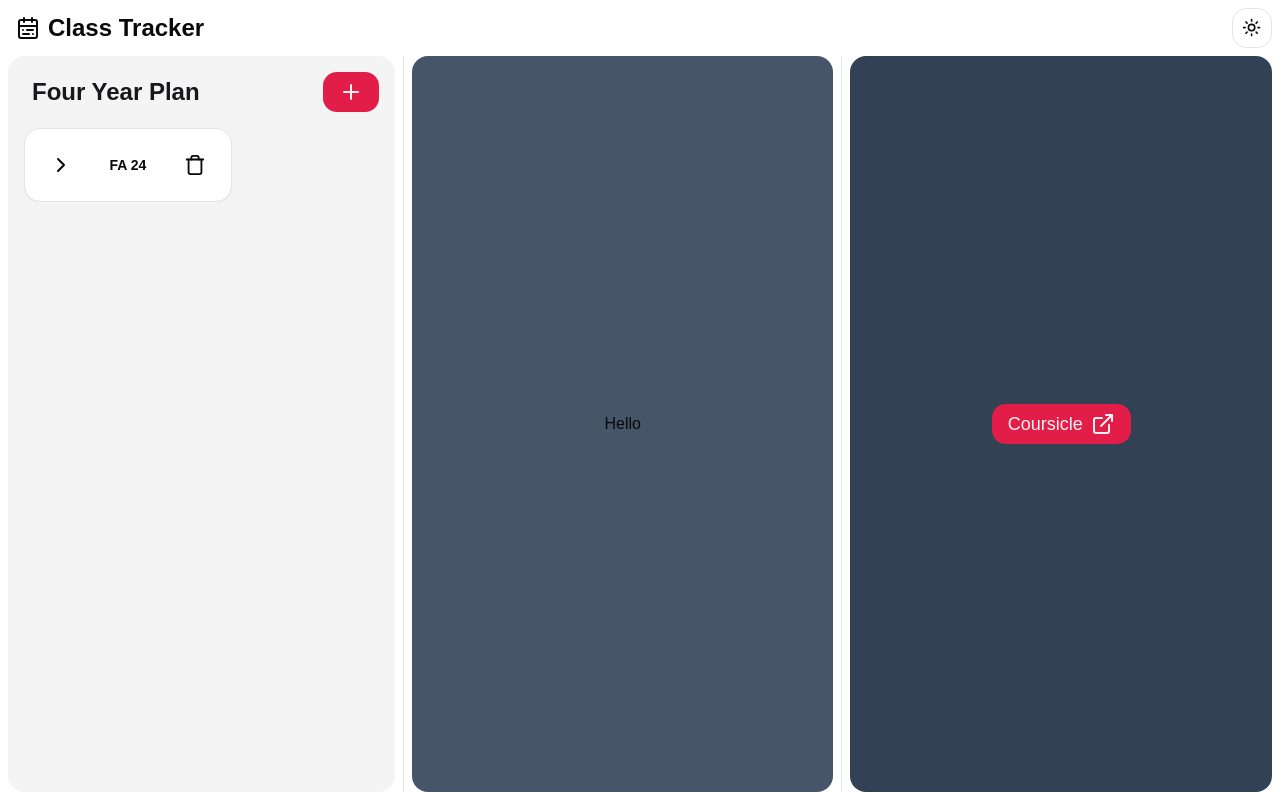
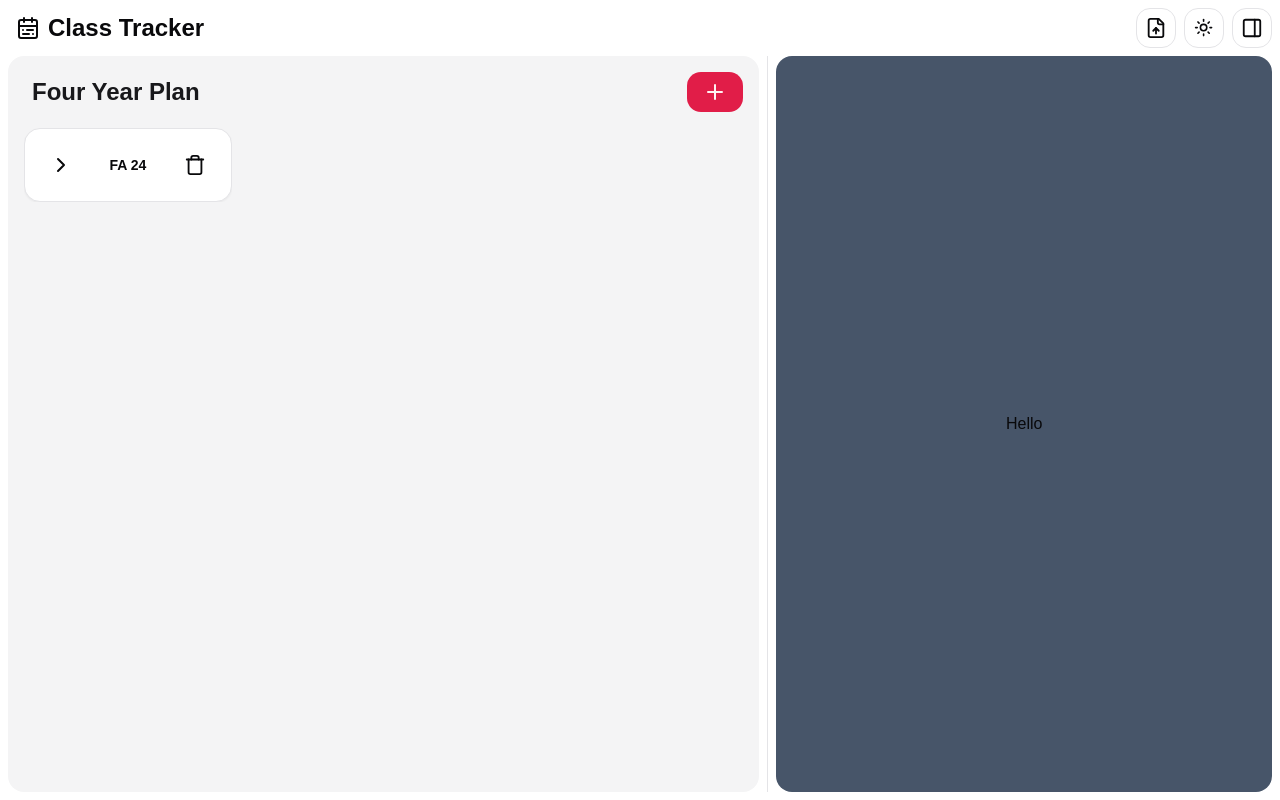
Before and after one commit to dtsivkovski/class-tracker, a Next.js app: page / in a window 1280 px wide. Built offline with nearby package versions, Linux system fonts and the light colour scheme.

Commit message:
added panel toggle and tooltip

```diff
--- a/app/page.tsx
+++ b/app/page.tsx
@@ -1,12 +1,23 @@
+"use client"
+
 import { ModeToggle } from "@/components/modetoggle";
-import { CalendarRange, ExternalLink } from "lucide-react";
+import { CalendarRange, ExternalLink, FileUp, PanelRight } from "lucide-react";
 import ClassesTaken from "./_components/_classestaken/classestaken";
 import { Button } from "@/components/ui/button";
 import Link from "next/link";
 import { ResizableHandle, ResizablePanel, ResizablePanelGroup } from "@/components/ui/resizable";
+import { Tooltip, TooltipContent, TooltipProvider, TooltipTrigger } from "@/components/ui/tooltip";
+import { useState } from "react";
 
 
 export default function Home() {
+
+  // embed toggled state
+  const [embedToggled, setEmbedToggled] = useState(false);
+
+  const handleEmbedToggle = () => {
+    setEmbedToggled(!embedToggled);
+  }
 
   return (
     <>
@@ -14,22 +25,46 @@
       <div className="flex flex-row items-center justify-between w-full p-2">
         <div className="text-2xl font-bold text-foreground px-2 gap-x-2 flex flex-row cursor-default">
           <CalendarRange className="translate-y-1" />Class Tracker</div>
+        <div className="flex flex-row gap-x-2">
+          <TooltipProvider>
+          <Tooltip>
+            <TooltipTrigger asChild>
+            <Button variant="outline" className="text-foreground px-2"><FileUp size={22} /></Button>
+            </TooltipTrigger>
+            <TooltipContent>
+              <p>Export feature coming soon...</p>
+            </TooltipContent>
+          </Tooltip>
+          </TooltipProvider>
           <ModeToggle />
+          <TooltipProvider>
+          <Tooltip>
+            <TooltipTrigger asChild>
+            <Button variant="outline" className="text-foreground px-2" onClick={handleEmbedToggle}><PanelRight size={22} /></Button>
+            </TooltipTrigger>
+            <TooltipContent>
+              <p>Toggle third panel</p>
+            </TooltipContent>
+          </Tooltip>
+          </TooltipProvider>
+        </div>
       </div>
       <ResizablePanelGroup direction="horizontal" className="h-full">
-        <ResizablePanel defaultSize={23}>
+        <ResizablePanel defaultSize={60}>
         <div className="flex bg-secondary text-secondary-foreground h-full p-4 mx-2 flex-col rounded-lg items-center justify-center basis-1/2">
           <ClassesTaken />
         </div>
         </ResizablePanel>
         <ResizableHandle />
-        <ResizablePanel defaultSize={25}>
+        <ResizablePanel defaultSize={40}>
           <div className="flex bg-slate-600 h-full flex-col rounded-lg p-4 mx-2 items-center justify-center basis-1/4">
             Hello
           </div>
         </ResizablePanel>
+        { embedToggled && (
+        <>
           <ResizableHandle />
-        <ResizablePanel defaultSize={25}>
+          <ResizablePanel defaultSize={20}>
             <div className="flex bg-slate-700 h-full flex-col rounded-lg p-4 mx-2 items-center justify-center basis-1/4">
               <Link href="https://www.coursicle.com/chapman/" target="_blank">
               <Button variant="default" className="flex flex-row gap-x-2">
@@ -38,6 +73,8 @@
               </Link>
             </div>
           </ResizablePanel>
+        </>
+        )}
       </ResizablePanelGroup>
       </div>
     </>
--- /dev/null
+++ b/components/ui/tooltip.tsx
@@ -0,0 +1,30 @@
+"use client"
+
+import * as React from "react"
+import * as TooltipPrimitive from "@radix-ui/react-tooltip"
+
+import { cn } from "@/lib/utils"
+
+const TooltipProvider = TooltipPrimitive.Provider
+
+const Tooltip = TooltipPrimitive.Root
+
+const TooltipTrigger = TooltipPrimitive.Trigger
+
+const TooltipContent = React.forwardRef<
+  React.ElementRef<typeof TooltipPrimitive.Content>,
+  React.ComponentPropsWithoutRef<typeof TooltipPrimitive.Content>
+>(({ className, sideOffset = 4, ...props }, ref) => (
+  <TooltipPrimitive.Content
+    ref={ref}
+    sideOffset={sideOffset}
+    className={cn(
+      "z-50 overflow-hidden rounded-md border bg-popover px-3 py-1.5 text-sm text-popover-foreground shadow-md animate-in fade-in-0 zoom-in-95 data-[state=closed]:animate-out data-[state=closed]:fade-out-0 data-[state=closed]:zoom-out-95 data-[side=bottom]:slide-in-from-top-2 data-[side=left]:slide-in-from-right-2 data-[side=right]:slide-in-from-left-2 data-[side=top]:slide-in-from-bottom-2",
+      className
+    )}
+    {...props}
+  />
+))
+TooltipContent.displayName = TooltipPrimitive.Content.displayName
+
+export { Tooltip, TooltipTrigger, TooltipContent, TooltipProvider }
--- a/package.json
+++ b/package.json
@@ -11,6 +11,7 @@
   "dependencies": {
     "@radix-ui/react-dropdown-menu": "^2.1.2",
     "@radix-ui/react-slot": "^1.1.0",
+    "@radix-ui/react-tooltip": "^1.1.3",
     "class-variance-authority": "^0.7.0",
     "clsx": "^2.1.1",
     "lucide-react": "^0.452.0",
```
Also changed, not shown: 1 other file (tests, documents, lock files or other folders). Lines whose indentation alone changed are shown as unchanged.
